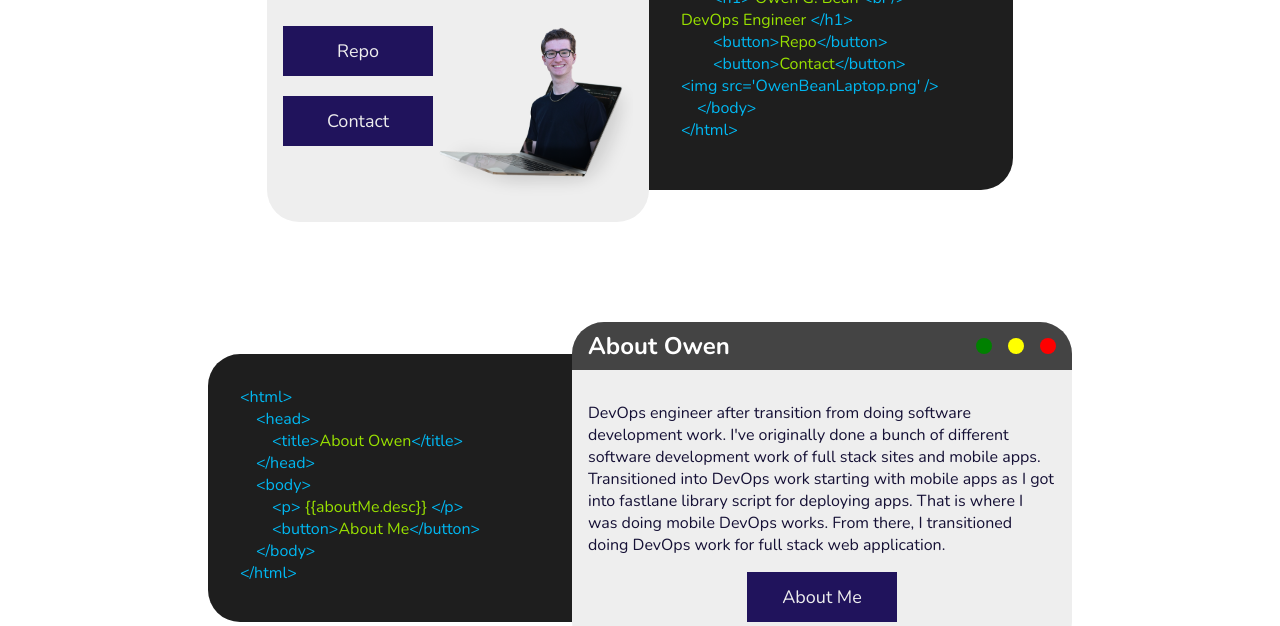
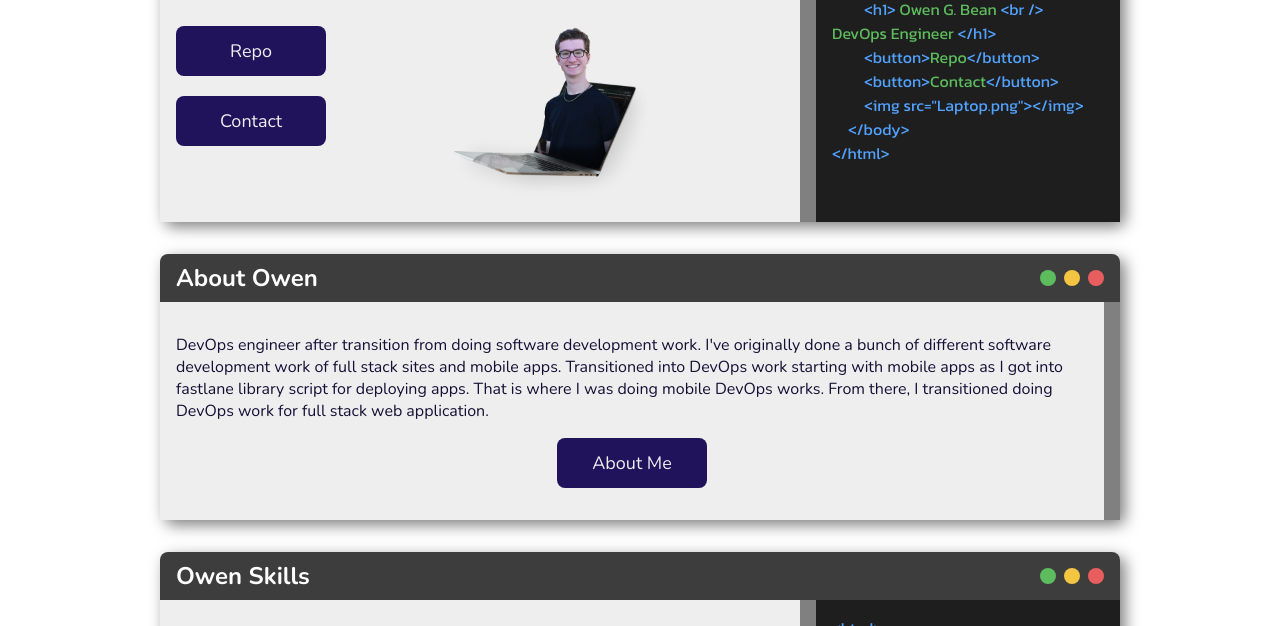
Before and after one commit to owenbean400/PersonalWebsite, a Gatsby site: page / in a window 1280 px wide. Shown: the part 287-913 px from the top of the page. Built offline with nearby package versions, Linux system fonts and the light colour scheme; Gatsby itself is replaced by a stand-in of ours.

Commit message:
Refactor webframe view

```diff
--- a/src/components/buttons/buttons.scss
+++ b/src/components/buttons/buttons.scss
@@ -137,6 +137,7 @@
   font-size: 18px;
   cursor: pointer;
   transition: color 0.166s;
+  border-radius: 8px;
   &:hover {
     @include animation("backgroundChange 0.15s 1");
     background: rgba(45, 30, 142, 1);
--- a/src/components/index/content.sass
+++ b/src/components/index/content.sass
@@ -1,21 +1,20 @@
+@import url('https://fonts.googleapis.com/css2?family=Kanit:ital,wght@0,100;0,200;0,300;0,400;0,500;0,600;0,700;0,800;0,900;1,100;1,200;1,300;1,400;1,500;1,600;1,700;1,800;1,900&family=Source+Code+Pro:ital,wght@0,200..900;1,200..900&display=swap')
+
+.web-render
+    background-color: #eee
+    overflow: hidden
+    width: 100%
+    display: grid
+    grid-template-columns: auto 16px
 
 .web-content
-    background-color: #eee
-    overflow: hidden
-    max-width: 500px
-    @media screen and ( min-width: 960px )
-        margin: 0
-        width: 500px
+    width: 100%
+    display: grid
 
-    @media screen and ( max-width: 960px )
-        width: 100%
-    @media screen and ( max-width: 510px )
-        border-radius: 0
-    @media screen and ( min-width: 510px )
-        border-radius: 32px
-    @media screen and ( max-width: 768px )
-        width: 100%
-        margin: 0 auto
+
+.webframe-container
+    -webkit-box-shadow: 5px 5px 15px 0px rgba(0,0,0,0.5)
+    box-shadow: 5px 5px 15px 0px rgba(0,0,0,0.5)
 
 .navbar-tool
     height: 48px
@@ -24,13 +23,15 @@
     overflow: hidden
     display: flex
     justify-content: space-between
-    background-color: #444
+    background-color: #3d3d3d
     align-items: center
+    border-radius: 8px 8px 0px 0px
 
     h5
         font-size: 24px
         color: white
         margin: 0
+        text-overflow: ellipsis
 
     .circle-container
         display: flex
@@ -40,52 +41,40 @@
             border-radius: 100%
             width: 16px
             height: 16px
-            margin: 0 0 0 16px
+            margin: 0 0 0 8px
             cursor: pointer
             &:hover
                 opacity: 0.5
 
         .red
-            background-color: red
+            background-color: #e85e5e
         .yellow
-            background-color: yellow
+            background-color: #f4c542
         .green
-            background-color: green
+            background-color: #5dbc5d
 
-.html-container
+.html-view-container
+    width: 320px
+
+.html-content-container
     background-color: #1e1e1e
-    border-radius: 32px
-    @media screen and ( min-width: 960px )
-        padding: 32px
-        width: 300px
-        margin: 32px 0
-    @media screen and ( max-width: 960px )
-        padding: 48px 32px 32px 32px
-        margin: -32px auto 0 auto
+    width: calc(100% - 32px)
+    padding: 16px
+    font-family: "Kanit", sans-serif
+    overflow-x: auto
 
     .tag
-        color: #00B8F2
+        color: #51a2ff
 
     .word
-        color: #99E100
+        color: #5dbc5d
 
 .display-content
     margin: 100px 0
     display: grid
-    @media screen and ( min-width: 960px )
-        grid-template-rows: auto
-        justify-content: center
-        grid-template-columns: auto auto
-    @media screen and ( max-width: 960px ) and (min-width: 510px)
-        grid-template-rows: auto auto
-        grid-template-columns: 510px
-        justify-content: center
-        align-items: center
-    @media screen and ( max-width: 510px )
-        grid-template-rows: auto auto
-        grid-template-columns: 100%
-        justify-content: center
-        align-items: center
+    grid-template-rows: auto
+    grid-template-columns: auto 300px
+    justify-content: space-between
 
     .right
         grid-column-start: 2
@@ -93,6 +82,16 @@
     .left
         grid-column-start: 1
         grid-row-start: 1
+
+.button-show-code
+    background-color: gray
+    border: none
+    cursor: pointer
+    width: 16px
+    height: 100%
+    box-shadow: -8px 0px 15px -10px #000000
+    &:hover
+        background-color: #CCC
 
 .portfolio-grid
     display: grid
--- a/src/components/index/contentDisplay.js
+++ b/src/components/index/contentDisplay.js
@@ -1,24 +1,103 @@
-import React from "react"
+import React, { useState, useEffect } from "react"
 import WebContent from "./webContent"
 import HTMLContent from "./htmlContent"
+import NavbarTool from "./navbarTool"
 import "./content.sass"
 
 export default function ContentDisplay(props) {
+    const [isFullScreenDisplay, setIsFullScreenDisplay] = useState(false);
+    const [isPhone, setIsPhone] = useState(true)
+    const [isDisplayCode, setIsDisplayCode] = useState((window.innerWidth <= 768 || !props.isDisplayCodeButton) ? false : props.displayCodeStart ?? false);
+    const MAX_WIDTH = props.maxWidth ?? 960;
+    const MARGIN_BORDER = props.margin ?? "32px auto";
+
+    useEffect(() => {
+        setIsPhone(window.innerWidth <= 768);
+        window.addEventListener("resize", () =>
+            setIsPhone(window.innerWidth <= 768)
+        )
+        return () =>
+            window.removeEventListener("resize", () =>
+                setIsPhone(window.innerWidth < 768)
+            )
+    })
+
+    function webContentStyle() {
+        let webContentstyles = {}
+
+        webContentstyles["top"] = "64px";
+        webContentstyles["left"] = "0px";
+
+        if (isDisplayCode) {
+            webContentstyles["gridTemplateColumns"] = "auto 320px";
+        } else {
+            webContentstyles["gridTemplateColumns"] = "auto";
+        }
+
+        if (isFullScreenDisplay) {
+            webContentstyles["height"] = "100%";
+        }
+
+        return webContentstyles;
+    }
+
+    function webFrameStyle() {
+        let webFrameStyles = {}
+
+        webFrameStyles["top"] = "64px";
+        webFrameStyles["left"] = "0px";
+
+
+        if (isFullScreenDisplay) {
+            webFrameStyles["position"] = "fixed";
+            webFrameStyles["margin"] = "0px";
+            webFrameStyles["width"] = "100%";
+            webFrameStyles["height"] = "calc(100vh - 112px)";
+            webFrameStyles["zIndex"] = "1";
+        } else {
+            webFrameStyles["position"] = "inherit";
+            webFrameStyles["borderRadius"] = "8px";
+            if (isPhone) {
+                webFrameStyles["margin"] = "16px 0";
+                webFrameStyles["width"] = "100%";
+            } else {
+                webFrameStyles["margin"] = MARGIN_BORDER;
+                webFrameStyles["width"] = "calc(100% - 64px)";
+                webFrameStyles["maxWidth"] = MAX_WIDTH + "px";
+            }
+        }
+
+        return webFrameStyles;
+    }
+
     return (
-    <div class="display-content">
+        <div class="webframe-container" style={webFrameStyle()}>
+            <NavbarTool
+                title={props.title}
+                isPhone={isPhone}
+                setIsFullScreenDisplay={setIsFullScreenDisplay}
+                isFullScreenDisplay={isFullScreenDisplay}
+            />
+            <div
+                class="web-content"
+                style={webContentStyle()}
+            >
+                <WebContent
+                    title={props.title}
+                    isDisplayCodeButton={props.isDisplayCodeButton && !isDisplayCode}
+                    isDisplayCode={isDisplayCode}
+                    setIsDisplayCode={setIsDisplayCode}
+                >
+                    {props.children}
+                </WebContent>
                 <HTMLContent
                     title={props.title}
                     html={props.html}
-        reverse={props.reverse}
-      />
-      <WebContent
-        title={props.title}
-        reverse={props.reverse}
-        noPad={props.noPad}
-        isHTML={true}
-      >
-        {props.children}
-      </WebContent>
+                    isDisplayCodeButton={props.isDisplayCodeButton && isDisplayCode}
+                    isDisplayCode={isDisplayCode}
+                    setIsDisplayCode={setIsDisplayCode}>
+                </HTMLContent>
+            </div>
         </div>
     )
 }
--- a/src/components/index/htmlContent.js
+++ b/src/components/index/htmlContent.js
@@ -1,19 +1,6 @@
-import React, { useState, useEffect } from "react"
+import React from "react"
 
 export default function HTMLContent(props) {
-  const [isPhone, setIsPhone] = useState(true)
-
-  useEffect(() => {
-    setIsPhone(window.innerWidth <= 960)
-    window.addEventListener("resize", () =>
-      setIsPhone(window.innerWidth <= 960)
-    )
-    return () =>
-      window.removeEventListener("resize", () =>
-        setIsPhone(window.innerWidth < 960)
-      )
-  })
-
   let htmlArr = []
   let htmlString = props.html
   if (typeof htmlString === "string") {
@@ -59,15 +46,16 @@ export default function HTMLContent(props) {
 
   return (
     <div
-      class="html-container"
+        class="html-view-container"
         style={
-        !isPhone
-          ? props.reverse
-            ? { borderRadius: "0 32px 32px 0" }
-            : { borderRadius: "32px 0 0 32px" }
+            props.isDisplayCode
+            ? { display: "grid", gridTemplateColumns: "16px auto" }
             : { display: "none" }
         }
         >
+        <button className="button-show-code" style={{ display: (props.isDisplayCodeButton ? "block" : "none") }} onClick={() => props.setIsDisplayCode(false)}></button>
+        <div
+            class="html-content-container">
             <span class="tag">{"<html>"}</span>
             <br />
             <span class="tag">&emsp;{"<head>"}</span>
@@ -85,5 +73,6 @@ export default function HTMLContent(props) {
             <br />
             <span class="tag">{"</html>"}</span>
         </div>
+    </div>
   )
 }
--- a/src/components/index/navbarTool.js
+++ b/src/components/index/navbarTool.js
@@ -2,12 +2,17 @@ import React from "react"
 
 export default function NavbarTool(props) {
   return (
-    <div class="navbar-tool">
+    <div
+      class="navbar-tool"
+      style={{
+        borderRadius: (props.isFullScreenDisplay || props.isPhone) ? "0px" : "8px 8px 0px 0px"
+      }}
+      onDoubleClick={() => props.setIsFullScreenDisplay(!props.isFullScreenDisplay)}>
       <h5>{props.title}</h5>
       <div class="circle-container">
-        <div class="circle green" onClick={() => props.setActive(!props.isActive)}></div>
-        <div class="circle yellow" onClick={() => props.setActive(!props.isActive)}></div>
-        <div class="circle red" onClick={() => props.setActive(false)}></div>
+        <div class="circle green" onClick={() => props.setIsFullScreenDisplay(true)}></div>
+        <div class="circle yellow" onClick={() => props.setIsFullScreenDisplay(!props.isFullScreenDisplay)}></div>
+        <div class="circle red" onClick={() => props.setIsFullScreenDisplay(false)}></div>
       </div>
     </div>
   )
--- a/src/components/index/webContent.js
+++ b/src/components/index/webContent.js
@@ -1,45 +1,14 @@
-import React, { useState, useEffect } from "react"
-import NavbarTool from "./navbarTool"
+import React from "react"
 
 export default function WebContent(props) {
-  const [isPhone, setIsPhone] = useState(true)
-  const [isActive, setActive] = useState(false)
-
-  useEffect(() => {
-    setIsPhone(window.innerWidth <= 960)
-    window.addEventListener("resize", () =>
-      setIsPhone(window.innerWidth <= 960)
-    )
-    return () =>
-      window.removeEventListener("resize", () =>
-        setIsPhone(window.innerWidth < 960)
-      )
-  })
-
   return (
     <div
-      className="web-content"
-      style={{
-        gridColumnStart: !isPhone && !props.reverse ? "2" : "1",
-        gridRowStart: "1",
-        position: isActive ? "fixed" : "inherit",
-        top: "64px",
-        left: 0,
-        maxWidth: isActive ? "100vw" : "500px",
-        width: isActive ? "100vw" : "auto",
-        height: isActive ? "100vh" : "auto",
-        borderRadius: isActive ? "0px" : "",
-        margin: props.isHTML || isActive ? "0" : "64px auto",
-      }}
+      className="web-render"
     >
-      <NavbarTool
-        title={props.title}
-        setActive={setActive}
-        isActive={isActive}
-      />
-      <div style={{ padding: props.noPad ? "0px" : "16px" }}>
+      <div style={{ padding: "16px" }}>
         {props.children}
       </div>
+      <button className="button-show-code" style={{ display: (props.isDisplayCodeButton ? "block" : "none") }} onClick={() => props.setIsDisplayCode(true)}></button>
     </div>
   )
 }
--- a/src/pageScss/repo.scss
+++ b/src/pageScss/repo.scss
@@ -29,12 +29,13 @@
   .repo-repos {
     display: flex;
     flex-wrap: wrap;
+    justify-content: center;
 
     .web-content {
       h4 {
         margin: 0 0 8px 0;
         font-size: 24px;
-        max-width: 300px;
+        max-width: 420px;
       }
 
       .repo-group {
--- a/src/pages/index.js
+++ b/src/pages/index.js
@@ -35,7 +35,7 @@ export default function Test() {
       <div style={{ marginTop: "100px" }}></div>
       <ContentDisplay
         title="Owen Website"
-        html="
+        html='
         <h1>
           Owen G. Bean
           <br />
@@ -43,8 +43,10 @@ export default function Test() {
         </h1>
         <button>Repo</button>
         <button>Contact</button>
-        <img src='OwenBeanLaptop.png' />"
+        <img src="Laptop.png"></img>'
         reverse={true}
+        displayCodeStart={true}
+        isDisplayCodeButton={true}
       >
         <h1>
           Owen G. Bean
@@ -73,6 +75,8 @@ export default function Test() {
           <p> {{aboutMe.desc}} </p>
           <button>About Me</button>
         "
+        displayCodeStart={false}
+        isDisplayCodeButton={true}
       >
         <p>
           DevOps engineer after transition from doing software development work.
@@ -94,6 +98,8 @@ export default function Test() {
           <p>Various Scripting and Programming Languages</p>
       '
         reverse={true}
+        displayCodeStart={true}
+        isDisplayCodeButton={true}
       >
         <HeadSkills></HeadSkills>
         <StationaryButton
@@ -110,6 +116,8 @@ export default function Test() {
           <a href="www.github.com"></a>
           '
         reverse={false}
+        displayCodeStart={true}
+        isDisplayCodeButton={true}
       >
         <HeadContact></HeadContact>
         <StationaryButton
```
Also changed, not shown: src/pages/repo.js (+29 -12 lines). Lines whose indentation alone changed are shown as unchanged.
